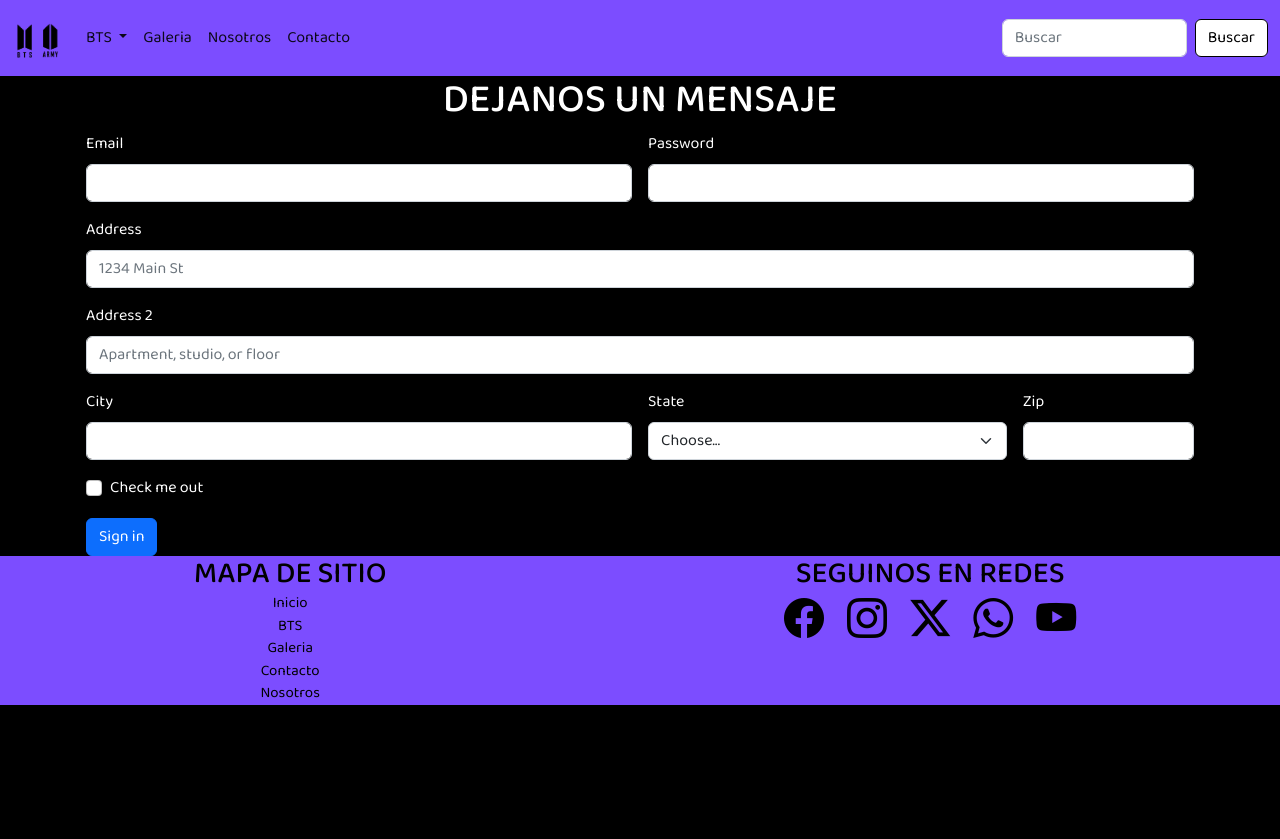
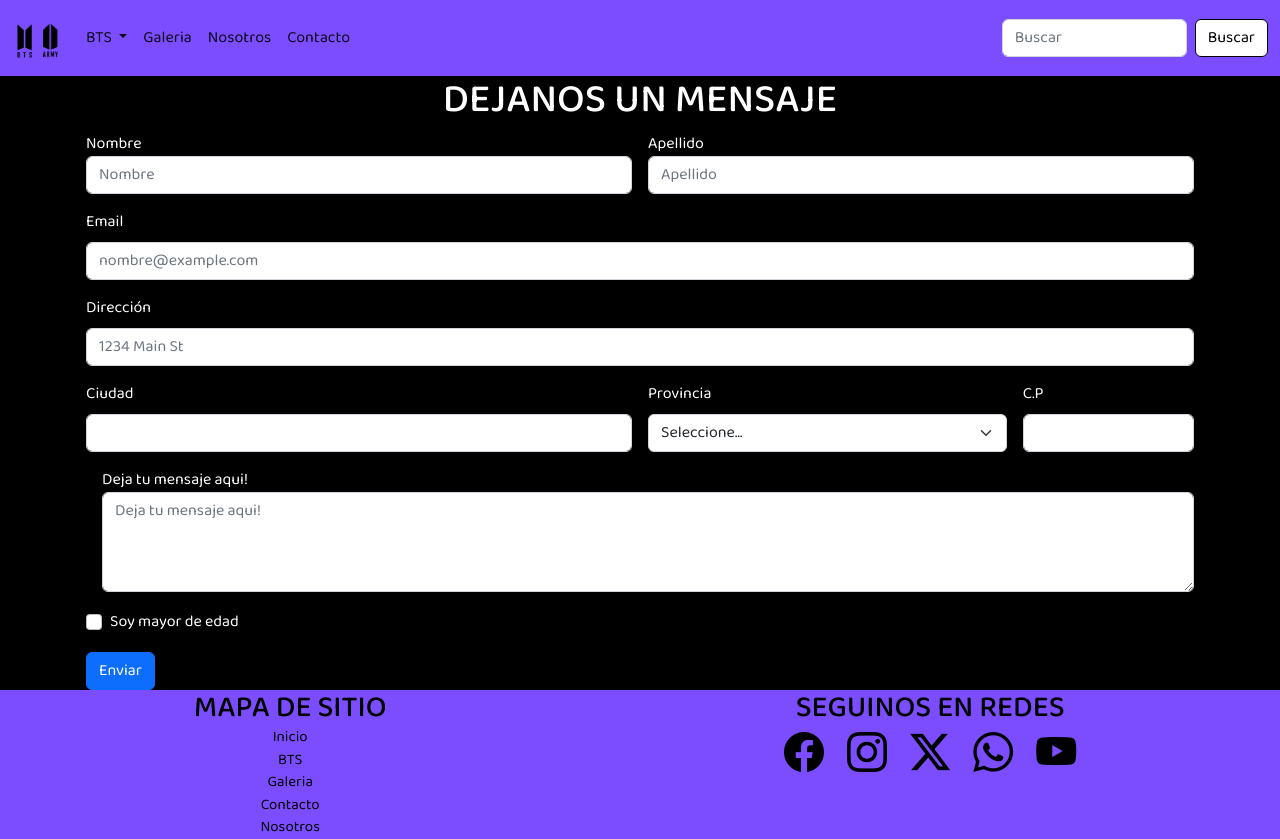
Before and after one commit to giha22/Proyectoinicial, a plain HTML site: page pages/contacto.html in a window 1280 px wide. Before the commit the page ends 800 px from the top, so only its background shows below. Drawn offline with nearby package versions, Linux system fonts and the light colour scheme.

Commit message:
formulario

```diff
--- a/pages/contacto.html
+++ b/pages/contacto.html
@@ -60,46 +60,51 @@
 
         <form class="container row g-3">
             <div class="col-md-6">
-                <label for="inputEmail4" class="form-label">Email</label>
-                <input type="email" class="form-control" id="inputEmail4">
+                <label for="nombre">Nombre</label>
+                <input type="text" class="form-control" placeholder="Nombre" aria-label="First name" id="nombre">
             </div>
             <div class="col-md-6">
-                <label for="inputPassword4" class="form-label">Password</label>
-                <input type="password" class="form-control" id="inputPassword4">
+                <label for="apellido">Apellido</label>
+                <input type="text" class="form-control" placeholder="Apellido" aria-label="Last name" id="apellido">
+            </div>
+            <div class="col-md-12">
+                <label for="inputEmail4" class="form-label">Email</label>
+                <input type="email" class="form-control" id="inputEmail4" placeholder="nombre@example.com">
             </div>
             <div class="col-12">
-                <label for="inputAddress" class="form-label">Address</label>
+                <label for="inputAddress" class="form-label">Dirección</label>
                 <input type="text" class="form-control" id="inputAddress" placeholder="1234 Main St">
             </div>
-            <div class="col-12">
-                <label for="inputAddress2" class="form-label">Address 2</label>
-                <input type="text" class="form-control" id="inputAddress2" placeholder="Apartment, studio, or floor">
-            </div>
             <div class="col-md-6">
-                <label for="inputCity" class="form-label">City</label>
+                <label for="inputCity" class="form-label">Ciudad</label>
                 <input type="text" class="form-control" id="inputCity">
             </div>
             <div class="col-md-4">
-                <label for="inputState" class="form-label">State</label>
+                <label for="inputState" class="form-label">Provincia</label>
                 <select id="inputState" class="form-select">
-                    <option selected>Choose...</option>
+                    <option selected>Seleccione...</option>
                     <option>...</option>
                 </select>
             </div>
             <div class="col-md-2">
-                <label for="inputZip" class="form-label">Zip</label>
+                <label for="inputZip" class="form-label">C.P</label>
                 <input type="text" class="form-control" id="inputZip">
+            </div>
+            <div class="form-check col-md-12">
+                <label for="floatingTextarea2">Deja tu mensaje aqui! </label>
+                <textarea class="form-control" placeholder="Deja tu mensaje aqui!" id="floatingTextarea2"
+                    style="height: 100px"></textarea>
             </div>
             <div class="col-12">
                 <div class="form-check">
                     <input class="form-check-input" type="checkbox" id="gridCheck">
                     <label class="form-check-label" for="gridCheck">
-                        Check me out
+                        Soy mayor de edad
                     </label>
                 </div>
             </div>
             <div class="col-12">
-                <button type="submit" class="btn btn-primary">Sign in</button>
+                <button type="submit" class="btn btn-primary">Enviar</button>
             </div>
         </form>
     </main>
```
